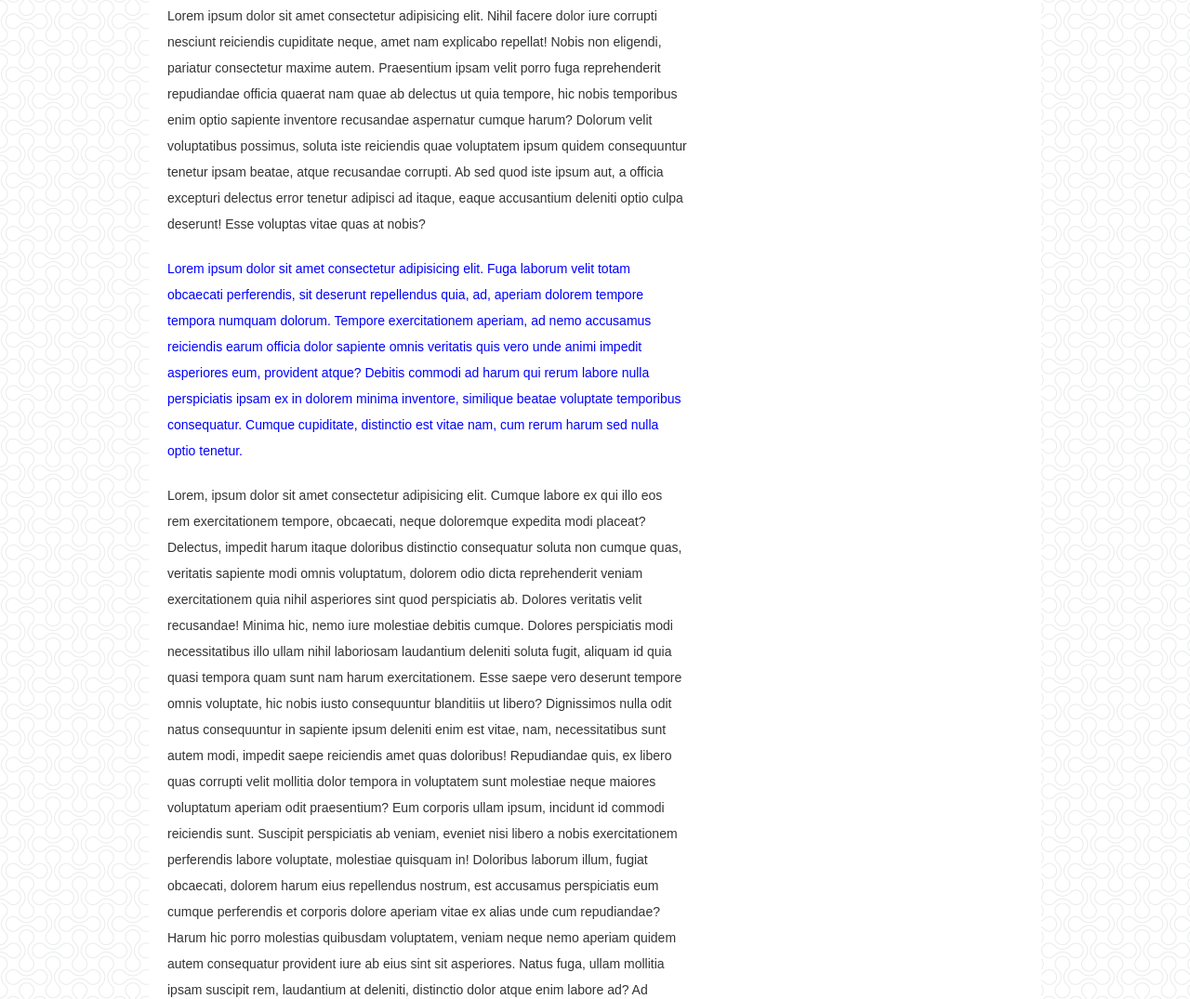
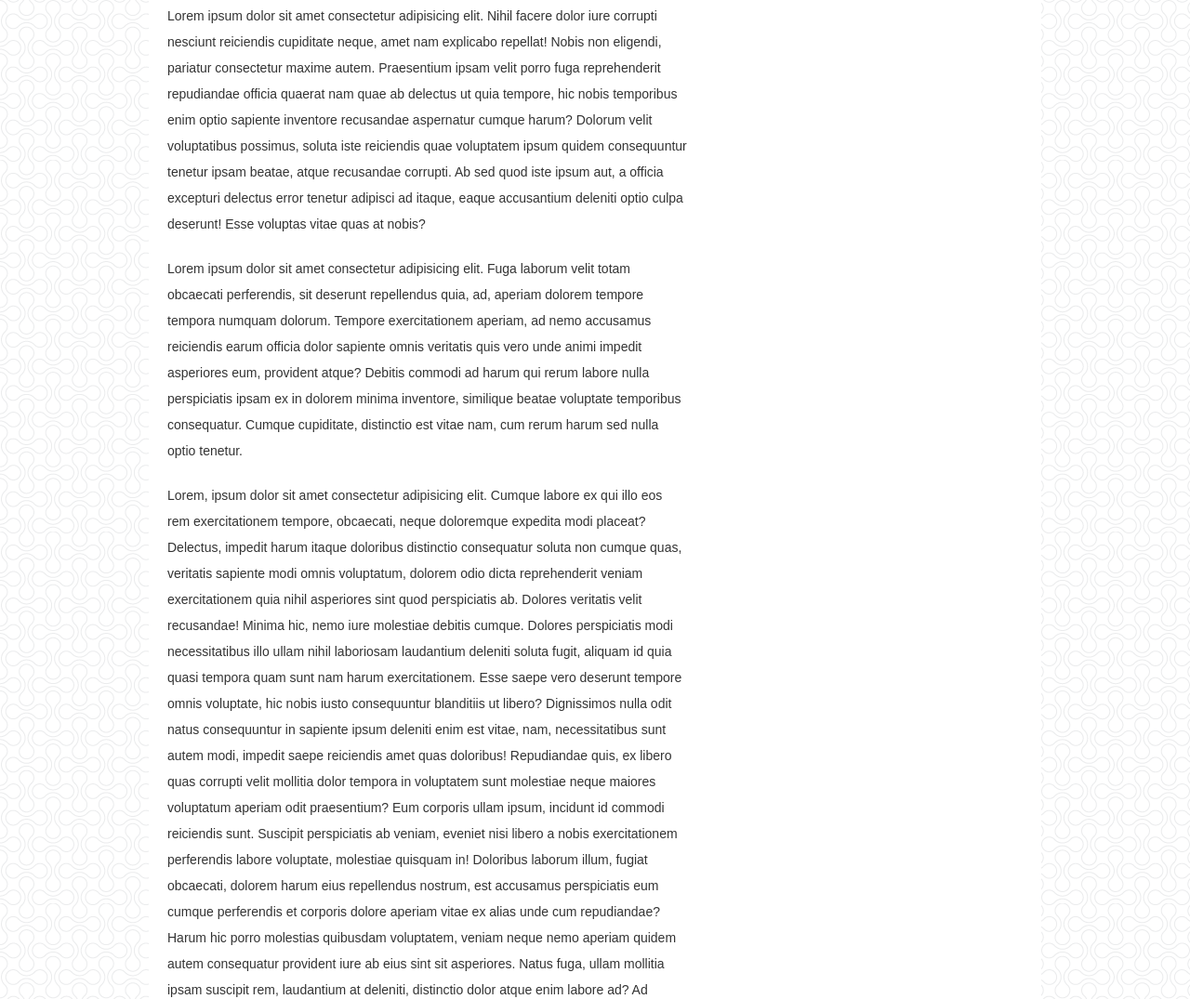
Before and after one commit to nubayu/tes, a plain HTML site: page index.html in a window 1280 px wide. Shown: the part 628-1703 px from the top of the page at 93% size. Drawn offline with Linux system fonts and the light colour scheme.

Commit message:
edit paragraf 2

```diff
--- a/style.css
+++ b/style.css
@@ -261,5 +261,5 @@ body {
 }
 
 .dua {
-  color: blue;
+  font-size: 18px;
 }
```
